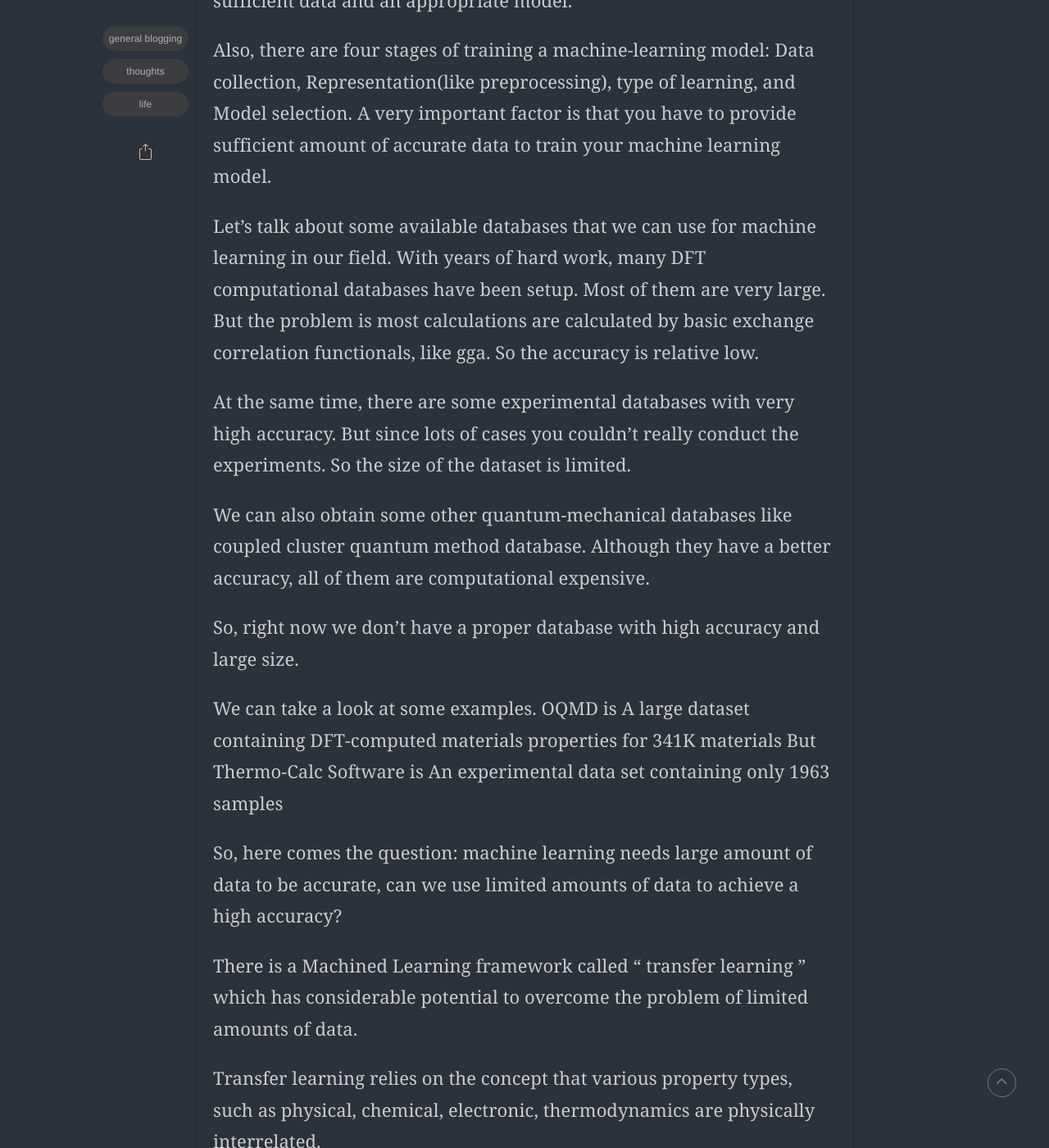
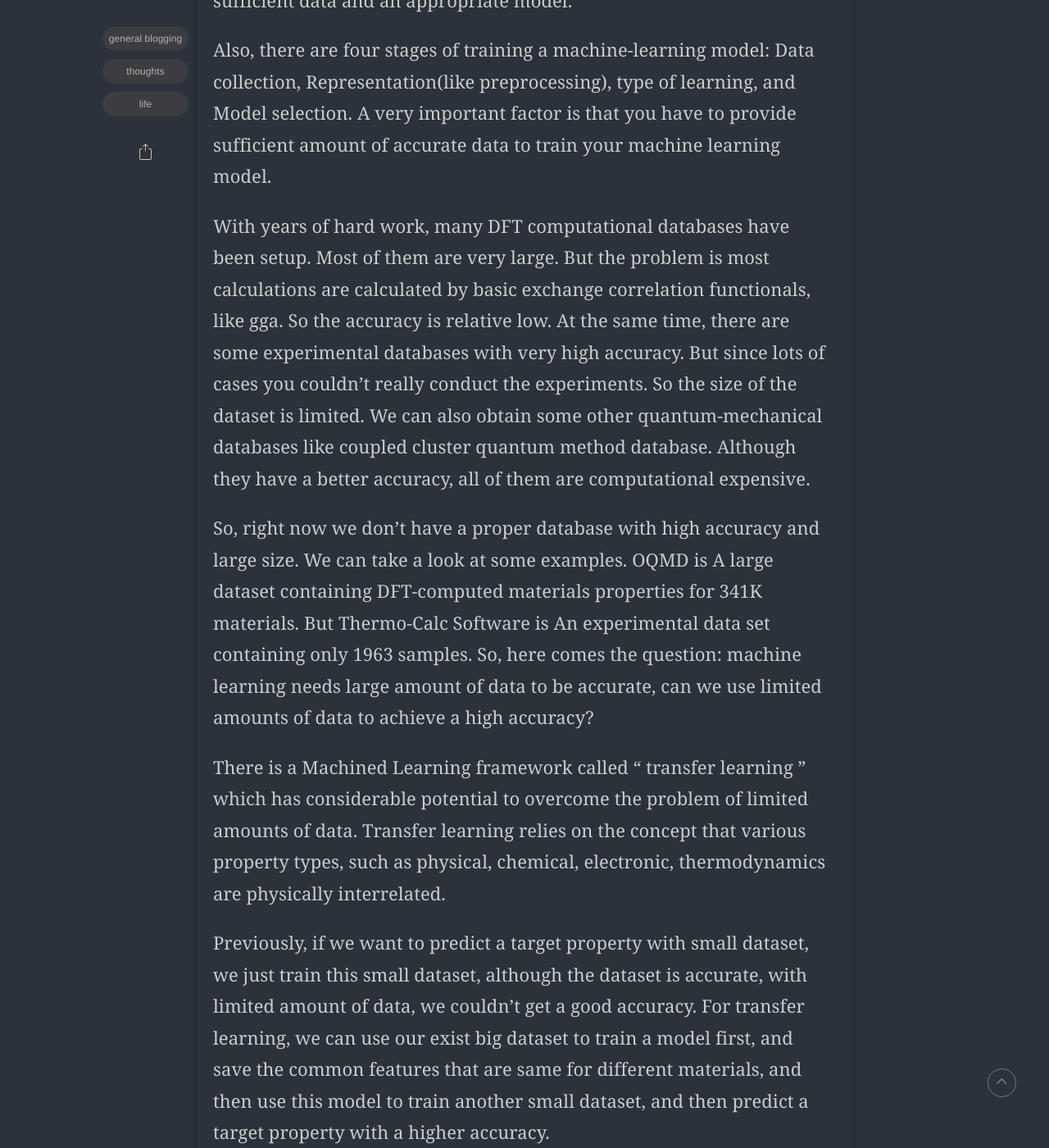
Before and after one commit to mutianyou2013/mutianyou2013.github.io, a Jekyll site: the page built from _posts/2020-02-01-Transfer-Learning.md, in a window 1280 px wide and 1400 px high, scrolled down 2563 px. Shown: the whole window at 82% size. Built offline with Jekyll 4.4.1, drawn with Linux system fonts in a browser that asks for light colours; some web fonts are replaced; comment, search, counter and statistics services are not loaded; some of the changed text lies outside the part shown.

Commit message:
Update 2020-02-01-Transfer-Learning.md

```diff
--- a/_posts/2020-02-01-Transfer-Learning.md
+++ b/_posts/2020-02-01-Transfer-Learning.md
@@ -23,30 +23,14 @@ that the combination of elements are likely to adopt. The emerging third-generat
 
 Also, there are four stages of training a machine-learning model: Data collection, Representation(like preprocessing), type of learning, and Model selection. A very important factor is that you have to provide sufficient amount of accurate data to train your machine learning model.
 
-Let’s talk about some available databases that we can use for machine learning in our field.
-With years of hard work, many DFT computational databases have been setup.
-Most of them are very large. But the problem is most calculations are calculated by basic exchange correlation functionals, like gga. So the accuracy is relative low.
-
-At the same time, there are some experimental databases with very high accuracy. But since lots of cases you couldn’t really conduct the experiments. So the size of the dataset is limited.
-
-We can also obtain some other quantum-mechanical databases like coupled cluster quantum method database. Although they have a better accuracy, all of them are computational expensive.
+With years of hard work, many DFT computational databases have been setup. Most of them are very large. But the problem is most calculations are calculated by basic exchange correlation functionals, like gga. So the accuracy is relative low. At the same time, there are some experimental databases with very high accuracy. But since lots of cases you couldn’t really conduct the experiments. So the size of the dataset is limited. We can also obtain some other quantum-mechanical databases like coupled cluster quantum method database. Although they have a better accuracy, all of them are computational expensive.
 
 So, right now we don’t have a proper database with high accuracy and large size.
+We can take a look at some examples.  OQMD is A large dataset containing DFT-computed materials properties for 341K materials. But Thermo-Calc Software is An experimental data set containing only 1963 samples. So, here comes the question: machine learning needs large amount of data to be accurate, can we use limited amounts of data to achieve a high accuracy?
 
-We can take a look at some examples.  OQMD is A large dataset containing DFT-computed materials properties for 341K materials
-But Thermo-Calc Software is An experimental data set containing only 1963 samples
+There is a Machined Learning framework called “ transfer learning ” which has considerable potential to overcome the problem of limited amounts of data. Transfer learning relies on the concept that various property types, such as physical, chemical, electronic, thermodynamics are physically interrelated.
 
-So, here comes the question: machine learning needs large amount of data to be accurate,
-can we use limited amounts of data to achieve a high accuracy?
-
-There is a Machined Learning framework called “ transfer learning ” which has considerable potential to overcome the problem of limited amounts of data.
-
-Transfer learning relies on the concept that various property types, such as physical, chemical, electronic, thermodynamics are physically interrelated.
-
-Previously, if we want to predict a target property with small dataset, we just train this small dataset, although the dataset is accurate, with limited amount of data, we couldn’t get a good accuracy.
-For transfer learning, we can use our exist big dataset to train a model first, and save the common features that are same for different materials, and then use this model to train another small dataset, and then predict a target property with a higher accuracy.
-
-We know what is transfer learning right row.
+Previously, if we want to predict a target property with small dataset, we just train this small dataset, although the dataset is accurate, with limited amount of data, we couldn’t get a good accuracy. For transfer learning, we can use our exist big dataset to train a model first, and save the common features that are same for different materials, and then use this model to train another small dataset, and then predict a target property with a higher accuracy.
 
 Then, let’s focus on how does this transfer learning work. There are two commonly applied procedures, one is frozen featurizer, another one is called fine-tuning techniques.
 
```
